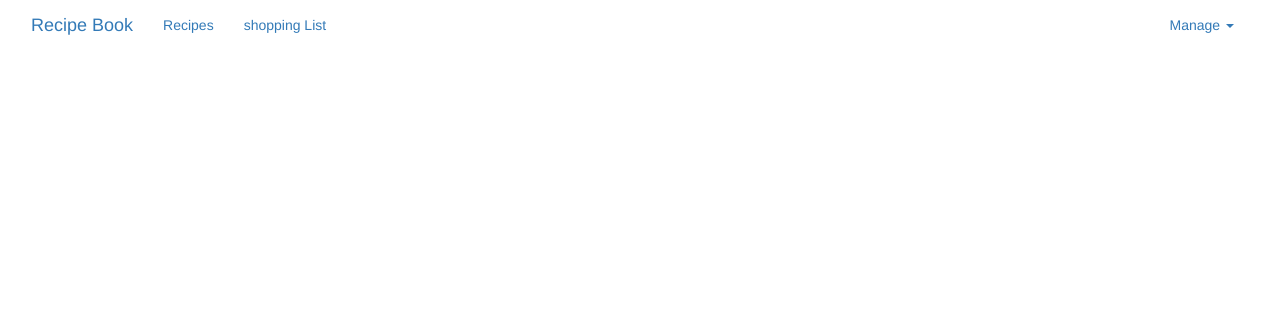
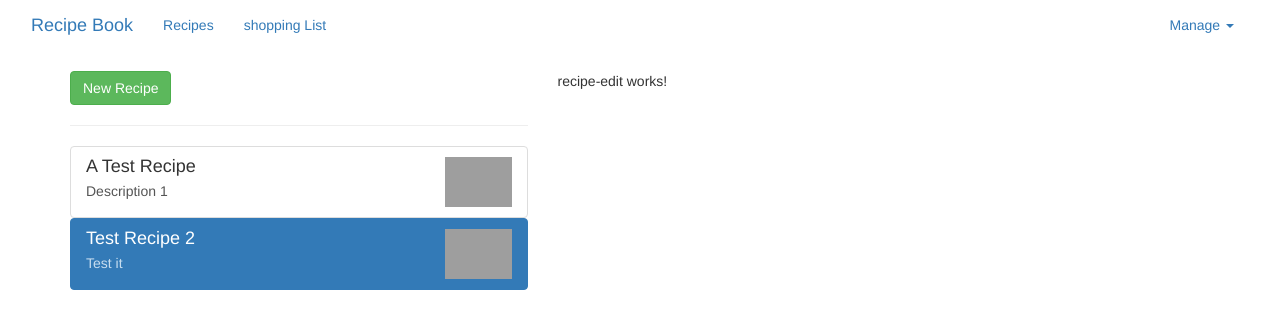
Before and after one commit to atomb0mb/legendary-recipe, an Angular app in the folder project/: page /recipes/1/edit in a window 1280 px wide. Before the commit this address led to /. Shown: the top 328 px of the page. Built offline with nearby package versions, Linux system fonts and the light colour scheme; grey boxes are pictures that could not be loaded.

Commit message:
router Navigation relativeTo revisit

```diff
--- a/project/src/app/app-route.module.ts
+++ b/project/src/app/app-route.module.ts
@@ -2,16 +2,18 @@ import { RecipesComponent } from './recipes/recipes.component';
 import { ShoppingListComponent } from './shopping-list/shopping-list.component'
 import { Routes, RouterModule } from '@angular/router';
 import { NgModule, Component } from '@angular/core';
-import { RecipeListComponent } from './recipes/recipe-list/recipe-list.component';
 import { RecipeStartComponent } from './recipes/recipe-start/recipe-start.component';
 import { RecipesDetailComponent } from './recipes/recipes-detail/recipes-detail.component';
+import {  RecipeEditComponent } from './recipes/recipe-edit/recipe-edit.component'
 
 
 const appRoutes: Routes = [
     { path: '',  redirectTo: '/recipes', pathMatch: 'full' }, // only redirect if the full path is empty
     { path: 'recipes', component: RecipesComponent, children:[
         {path: '', component: RecipeStartComponent },
+        {path: 'new', component: RecipeEditComponent },
         {path: ':id', component: RecipesDetailComponent },
+        {path: ':id/edit', component: RecipeEditComponent },
     ] },
     { path: 'shopping-list', component: ShoppingListComponent },
   ];
--- a/project/src/app/app.module.ts
+++ b/project/src/app/app.module.ts
@@ -15,6 +15,7 @@ import { RecipesDetailComponent } from './recipes/recipes-detail/recipes-detail.
 import {ShoppingListService} from './shopping-list/shopping-list.service';
 import {DropdownDirective } from './shared/dropdown.directive';
 import { RecipeStartComponent } from './recipes/recipe-start/recipe-start.component';
+import { RecipeEditComponent } from './recipes/recipe-edit/recipe-edit.component';
 
 @NgModule({
   declarations: [
@@ -27,7 +28,8 @@ import { RecipeStartComponent } from './recipes/recipe-start/recipe-start.compon
     ShoppingEditComponent,
     RecipesDetailComponent,
     DropdownDirective,
-    RecipeStartComponent
+    RecipeStartComponent,
+    RecipeEditComponent
   ],
   imports: [
     BrowserModule,
--- /dev/null
+++ b/project/src/app/recipes/recipe-edit/recipe-edit.component.html
@@ -0,0 +1 @@
+<p>recipe-edit works!</p>
--- /dev/null
+++ b/project/src/app/recipes/recipe-edit/recipe-edit.component.ts
@@ -0,0 +1,28 @@
+import { Component, OnInit } from '@angular/core';
+import { ActivatedRoute, Params } from '@angular/router';
+
+@Component({
+  selector: 'app-recipe-edit',
+  templateUrl: './recipe-edit.component.html',
+  styleUrls: ['./recipe-edit.component.css']
+})
+export class RecipeEditComponent implements OnInit {
+
+  id: number;
+  editMode = false;
+
+  constructor(private route: ActivatedRoute){
+
+  }
+
+  ngOnInit(): void {
+    this.route.params.subscribe(
+        (params: Params) => {
+          this.id = +params['id'];
+          this.editMode = params['id'] != null;
+          //console.log(this.editMode);
+        }
+    );
+  }
+
+}
--- a/project/src/app/recipes/recipe-list/recipe-list.component.html
+++ b/project/src/app/recipes/recipe-list/recipe-list.component.html
@@ -1,6 +1,6 @@
 <div class="row">
     <div class="col-xs-12">
-        <button class="btn btn-success">New Recipe</button>
+        <button class="btn btn-success" (click)="onNewRecipe()">New Recipe</button>
     </div>
 </div>
 <hr>
--- a/project/src/app/recipes/recipe-list/recipe-list.component.ts
+++ b/project/src/app/recipes/recipe-list/recipe-list.component.ts
@@ -1,6 +1,7 @@
 import { Component, OnInit } from '@angular/core';
 import { Recipe } from '../recipe.model';
 import { RecipeService } from '../recipe.service';
+import { Router, ActivatedRoute } from '@angular/router';
 
 @Component({
   selector: 'app-recipe-list',
@@ -10,11 +11,15 @@ import { RecipeService } from '../recipe.service';
 export class RecipeListComponent implements OnInit {
   recipes: Recipe[];
 
-  constructor(private recipeService: RecipeService) {
+  constructor(private recipeService: RecipeService, private router: Router, private route: ActivatedRoute) {
     this.recipes = this.recipeService.getRecipes();
    }
 
   ngOnInit() {
   }
 
+  onNewRecipe() {
+    this.router.navigate(['new'], {relativeTo: this.route});
+  }
+
 }
--- a/project/src/app/recipes/recipes-detail/recipes-detail.component.html
+++ b/project/src/app/recipes/recipes-detail/recipes-detail.component.html
@@ -22,7 +22,7 @@
             </button>
             <ul class= "dropdown-menu">
                 <li><a (click)="addToShoppingList()" style="cursor: pointer;">Shopping List</a></li>
-                <li style="cursor: pointer;"><a >Edit Recipe</a></li>
+                <li style="cursor: pointer;" (click)="onEditRecipe()"><a >Edit Recipe</a></li>
                 <li style="cursor: pointer;"><a >Delete</a></li>
             </ul>
         </div>
--- a/project/src/app/recipes/recipes-detail/recipes-detail.component.ts
+++ b/project/src/app/recipes/recipes-detail/recipes-detail.component.ts
@@ -1,7 +1,7 @@
-import { Component, OnInit } from '@angular/core';
+import { Component, OnInit, Input } from '@angular/core';
 import { Recipe } from '../recipe.model';
 import { RecipeService } from '../recipe.service';
-import { ActivatedRoute, Params } from '@angular/router';
+import { ActivatedRoute, Params, Router } from '@angular/router';
 
 @Component({
   selector: 'app-recipes-detail',
@@ -11,9 +11,9 @@ import { ActivatedRoute, Params } from '@angular/router';
 export class RecipesDetailComponent implements OnInit {
 
   recipe: Recipe;
-  id: number;
+  @Input() id: number;
 
-  constructor(private recipeService: RecipeService, private route: ActivatedRoute) { }
+  constructor(private recipeService: RecipeService, private route: ActivatedRoute, private router: Router) { }
 
   ngOnInit(): void {
    this.route.params.subscribe(
@@ -30,5 +30,13 @@ export class RecipesDetailComponent implements OnInit {
     console.log(this.recipe.ingredients);
   }
 
+  onEditRecipe() {
+    this.router.navigate(['edit'], {relativeTo: this.route})
+    //console.log(this.route);
+    //console.log(this.router);
+    //this.router.navigate(['../', this.id, 'edit'], {relativeTo: this.route}) // this also works
+
+  }
+
 
 }
```
Also changed, not shown: project/src/app/recipes/recipe-edit/recipe-edit.component.css (added).
